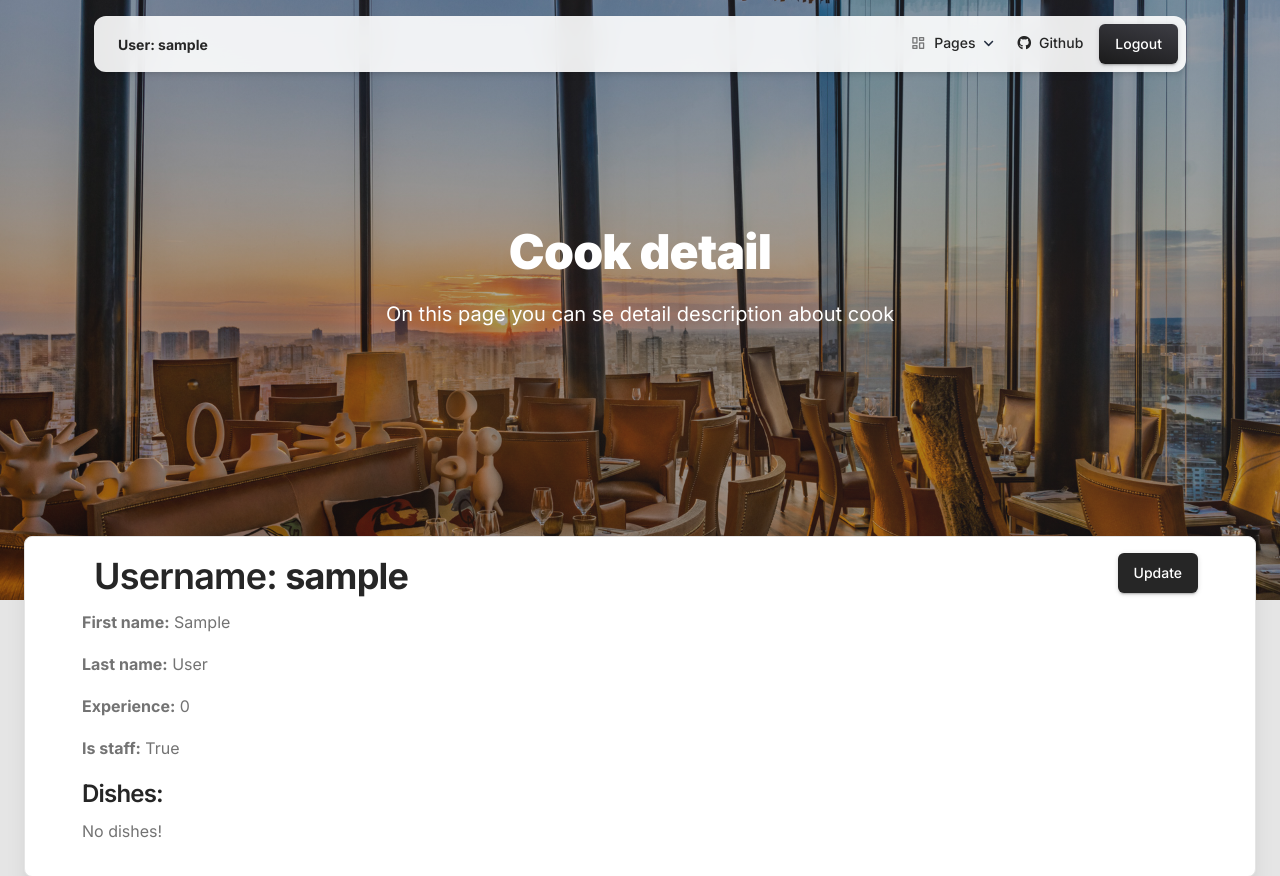
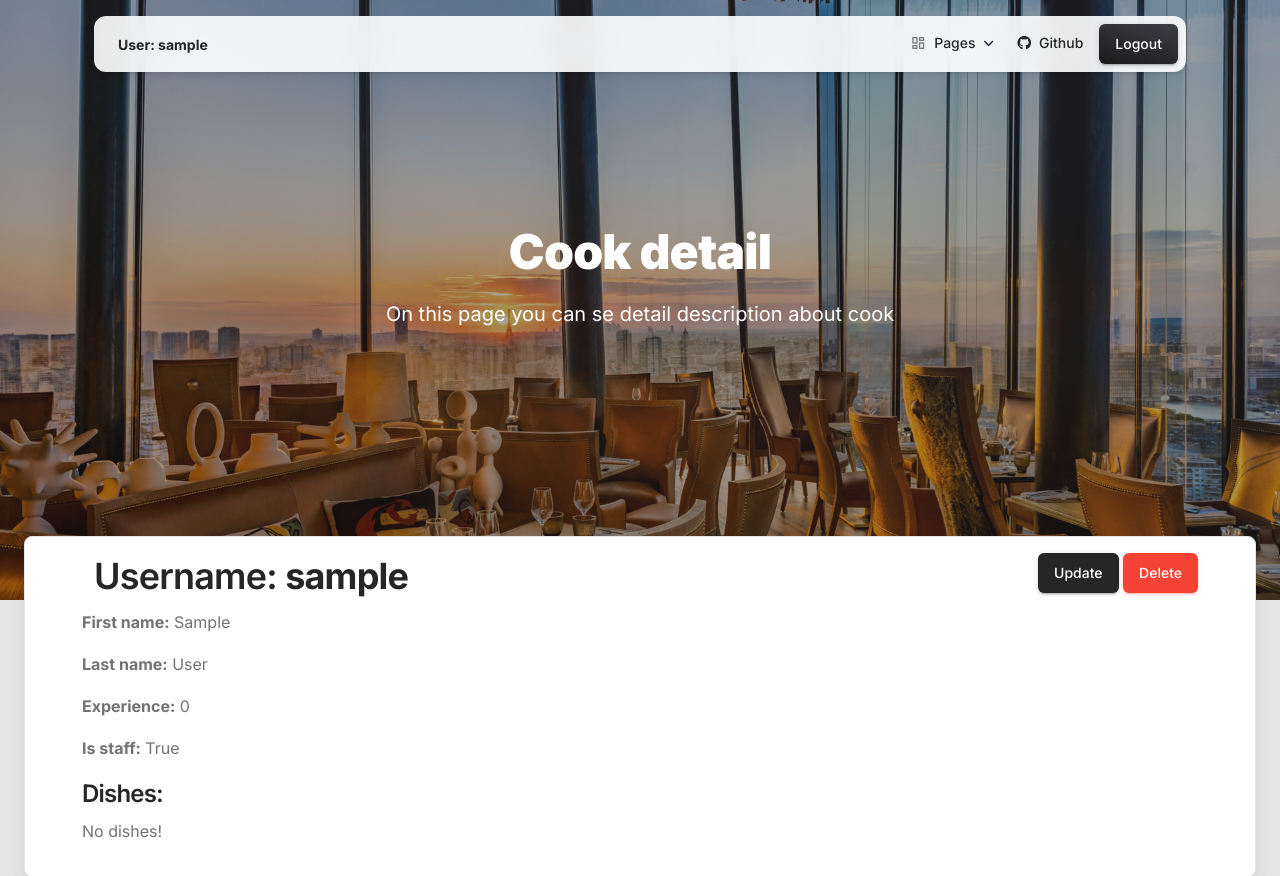
Before and after one commit to oleg-gj/Service-for-the-restaurant-kitchen, a Django app: page /cooks/1/ in a window 1280 px wide. Shown: the top 876 px of the page. Run offline with Django 5.2, Linux system fonts and the light colour scheme; the visitor is signed in with stand-in values (Sample User, id 1); data comes from the database, SQL or seed files in the repository; data that the repository does not hold is empty; some libraries are stand-ins or nearby versions.

Commit message:
Add delete button

```diff
--- a/templates/kitchen/cook_detail.html
+++ b/templates/kitchen/cook_detail.html
@@ -13,6 +13,8 @@
     <div class="text-end col">
       <a class="btn btn-dark"
          href="{% url 'kitchen:cook-update' pk=cook.id %}">Update</a>
+      <a class="btn btn-danger"
+         href="{% url 'kitchen:cook-delete' pk=cook.id %}">Delete</a>
     </div>
   </div>
 
```
